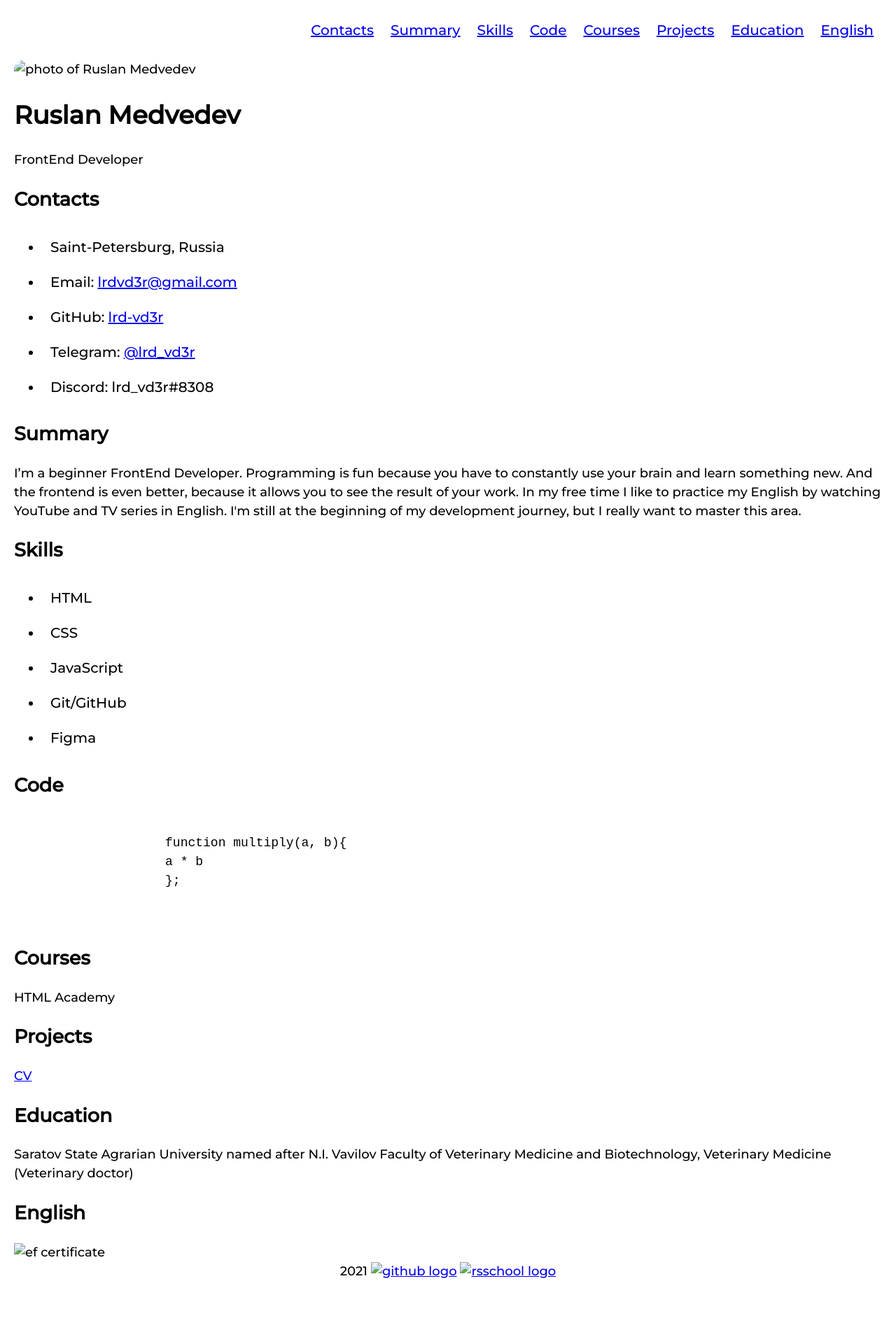
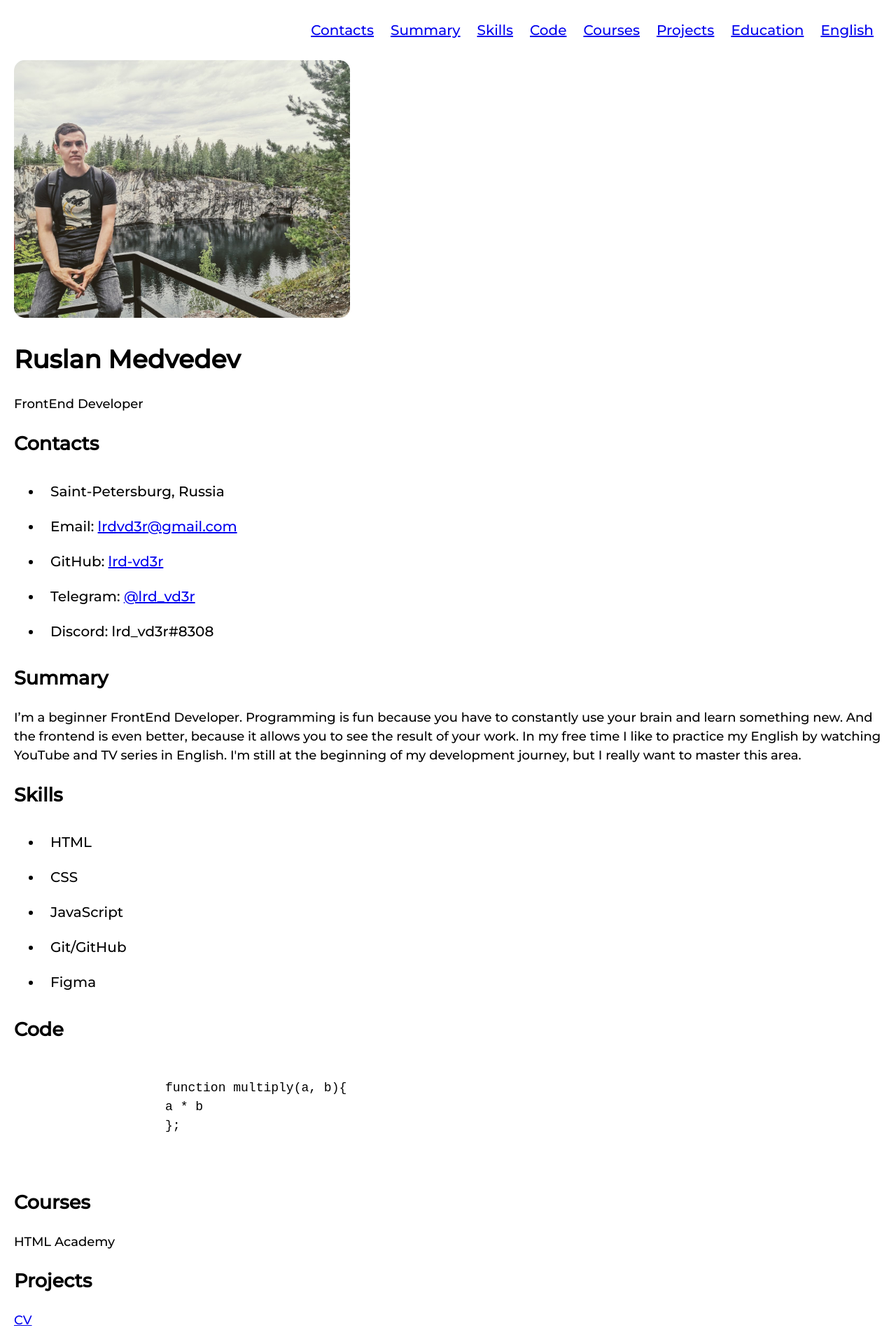
Before and after one commit to lrd-vd3r/rsschool-cv, a plain HTML site: page index.html in a window 1280 px wide. Shown: the top 1900 px of the page at 70% size. Before the commit the page ends 1830 px from the top, so only its background shows below. Drawn offline with Linux system fonts and the light colour scheme; the site is published under a folder, as on GitHub Pages, so addresses that start at the root find nothing.

Commit message:
feat: update index.html

```diff
--- a/index.html
+++ b/index.html
@@ -5,8 +5,8 @@
     <meta http-equiv="X-UA-Compatible" content="IE=edge">
     <meta name="viewport" content="width=device-width, initial-scale=1.0">
     <title>Ruslan Medvedev CV</title>
-    <link rel="stylesheet" href="style.css">
-    <link rel="icon" href="asset/favicon/cropped-favicon.ico">
+    <link rel="stylesheet" href="./style.css">
+    <link rel="icon" href="./asset/favicon/cropped-favicon.ico">
     <link rel="preconnect" href="https://fonts.googleapis.com">
     <link rel="preconnect" href="https://fonts.gstatic.com" crossorigin>
     <link href="https://fonts.googleapis.com/css2?family=Montserrat:wght@500&display=swap" rel="stylesheet">
@@ -30,7 +30,7 @@
     <main class="main-container">
         <div class="profile">
             <div class="photo">
-                <img src="/asset/img/myself.jpg" alt="photo of Ruslan Medvedev" class="profile-picture">
+                <img src="./asset/img/myself.jpg" alt="photo of Ruslan Medvedev" class="profile-picture">
             </div>
             <h1>Ruslan Medvedev</h1>
             <span>FrontEnd Developer</span>
@@ -92,15 +92,15 @@
             </section>
             <section class="english" id="english">
                 <h2>English</h2>
-                <img src="/asset/img/certificate_62.png" alt="ef certificate" class="certificate">
+                <img src="./asset/img/certificate_62.png" alt="ef certificate" class="certificate">
             </section>
         </div>
     </main>
     <footer class="footer-container">
         <div class="footer">
             <span>2021</span>
-            <a href="https://github.com/lrd-vd3r"><img src="/asset/svg/github-svgrepo-com.svg" alt="github logo" class="footer-logo"></a>
-            <a href="https://rs.school/js/"><img src="/asset/svg/rs_school_js.svg" alt="rsschool logo" class="footer-logo"></a>
+            <a href="https://github.com/lrd-vd3r"><img src="./asset/svg/github-svgrepo-com.svg" alt="github logo" class="footer-logo"></a>
+            <a href="https://rs.school/js/"><img src="./asset/svg/rs_school_js.svg" alt="rsschool logo" class="footer-logo"></a>
         </div>
     </footer>
     <script></script>
```
